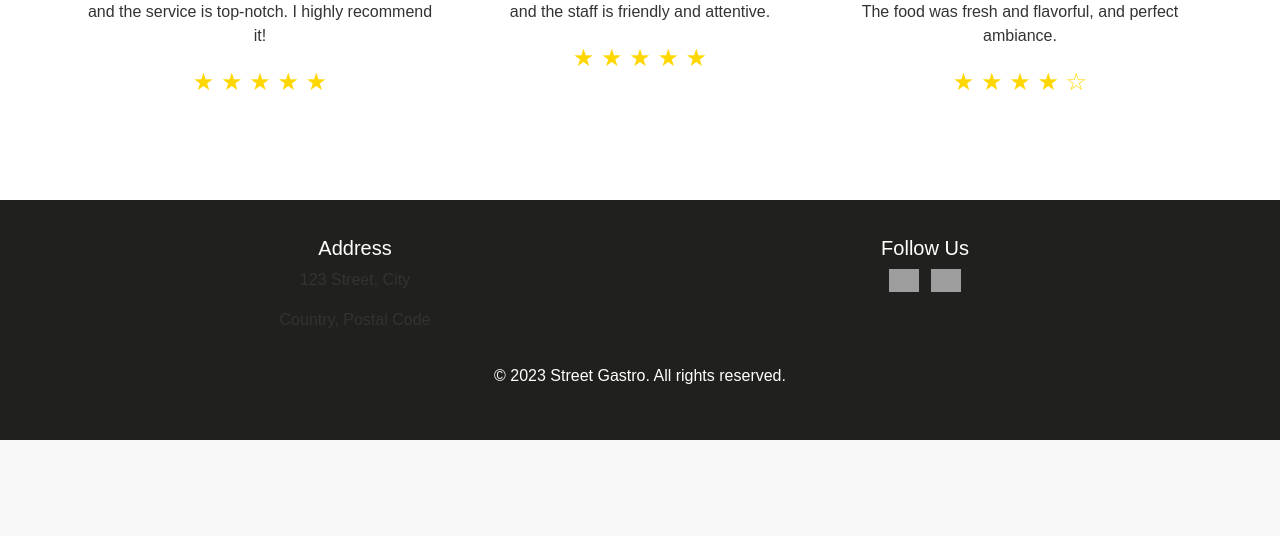
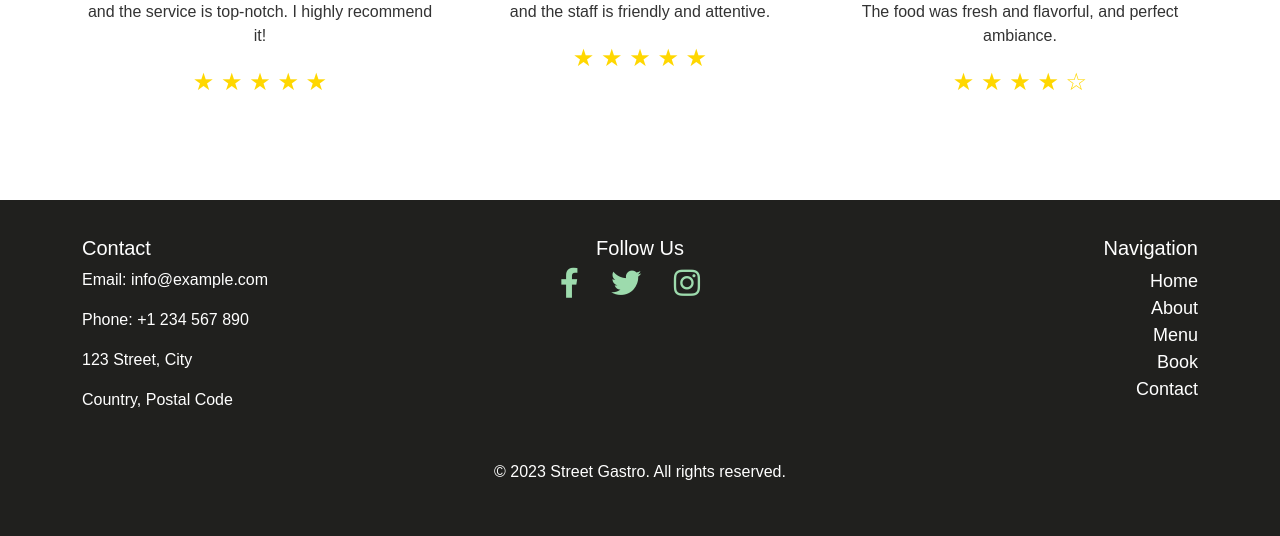
Before and after one commit to KristianDsmith/project-4, a Django app: page / in a window 1280 px wide. Shown: the part 3606-4142 px from the top of the page. Before the commit the page ends 4046 px from the top, so only its background shows below. Run offline with Django 3.2, Linux system fonts and the light colour scheme; some web fonts are replaced; grey boxes are pictures that could not be loaded.

Commit message:
Add info and styling to footer base.html

```diff
--- a/static/css/styles.css
+++ b/static/css/styles.css
@@ -368,17 +368,63 @@ body:not(.home-page) .carousel-control-next {
     margin-bottom: 10px;
 }
 
+
 /* Footer */
-.footer {
-    position: absolute;
-    bottom: 0;
-    width: 100%;
-    height: 120px;
+footer {
     background-color: #20201e;
     text-align: center;
-    line-height: 60px;
+    padding: 20px 0;
+    color: #fff;
 }
 
-.footer-text {
+/* Change the text color for all paragraphs inside the footer */
+footer p {
     color: #fff;
 }
+
+/* Custom styles for the social media icons */
+.social-icons .fab {
+    font-size: 30px; /* Adjust the size as per your preference */
+    color: #9ddbad; /* Set the default color for the icons */
+    margin-right: 20px; /* Add spacing between icons */
+}
+
+/* Customize the color of the icons using custom CSS classes */
+.footer-icon {
+    color: #9ddbad; /* Set the desired color for the icons */
+}
+
+/* Add padding below the "Follow Us" heading */
+.follow-us-heading {
+    padding-bottom: 20px;
+    padding-bottom: 20px;
+}
+
+/* Custom styles for the navigation links */
+.footer-nav li a {
+    color: #fff;
+    text-decoration: none;
+    font-size: 18px;
+    position: relative;
+}
+
+.footer-nav li a::after {
+    content: '';
+    width: 0;
+    height: 3px;
+    background: #9ddbad;
+    position: absolute;
+    left: 0;
+    bottom: -6px;
+    transition: 0.5s;
+}
+
+.footer-nav li a:hover::after {
+    width: 100%;
+}
+
+/* Adjust the size of the "Book a Table" button in the footer */
+.btn-book {
+    padding: 6px 15px;
+    font-size: 16px;
+}
--- a/templates/base.html
+++ b/templates/base.html
@@ -65,36 +65,62 @@
 
 
 
-    <!-- Footer -->
-    <footer class="bg-custom text-white text-center py-3">
+    <footer class="bg-custom text-white py-3">
         <div class="container">
             <div class="row">
-                <!-- Address section -->
-                <div class="col-md-6 mb-3">
-                    <h5>Address</h5>
+                <!-- Column 1: Contact -->
+                <div class="col-md-4 mb-3 text-start">
+                    <h5>Contact</h5>
+                    <p>Email: info@example.com</p>
+                    <p>Phone: +1 234 567 890</p>
                     <p>123 Street, City</p>
                     <p>Country, Postal Code</p>
                 </div>
-                <div class="col-md-6">
+                <!-- Column 2: Follow Us -->
+                <div class="col-md-4 text-center">
                     <h5>Follow Us</h5>
                     <ul class="list-inline social-icons">
                         <li class="list-inline-item">
-                            <a href="#" target="_blank">
-                                <img src="{% static 'images/facebook-icon.png' %}" alt="Facebook" width="30">
+                            <a href="#" target="_blank" class="footer-icon" style="color: white;">
+                                <i class="fab fa-facebook-f"></i>
                             </a>
                         </li>
                         <li class="list-inline-item">
-                            <a href="#" target="_blank">
-                                <img src="{% static 'images/twitter-icon.png' %}" alt="Twitter" width="30">
+                            <a href="#" target="_blank" class="footer-icon" style="color: white;">
+                                <i class="fab fa-twitter"></i>
+                            </a>
+                        </li>
+                        <li class="list-inline-item">
+                            <a href="#" target="_blank" class="footer-icon" style="color: white;">
+                                <i class="fab fa-instagram"></i>
                             </a>
                         </li>
                         <!-- Add more social icons as needed -->
                     </ul>
                 </div>
+                <!-- Column 3: Navigation and Book Button -->
+                <div class="col-md-4 text-end">
+                    <h5>Navigation</h5>
+                    <ul class="list-unstyled footer-nav">
+                        <li><a href="{% url 'homepage' %}" class="footer-link" style="color: white; text-decoration: none;">Home</a></li>
+                        <li><a href="{% url 'about' %}" class="footer-link" style="color: white; text-decoration: none;">About</a></li>
+                        <li><a href="{% url 'menu' %}" class="footer-link" style="color: white; text-decoration: none;">Menu</a></li>
+                        <li><a href="{% url 'book_table' %}" class="footer-link" style="color: white; text-decoration: none;">Book</a></li>
+                        <li><a href="{% url 'contact' %}" class="footer-link" style="color: white; text-decoration: none;">Contact</a></li>
+                    </ul>
+                </div>
             </div>
-            <p class="footer-text">&copy; {% now "Y" %} Street Gastro. All rights reserved.</p>
+            <div class="row mt-3">
+                <!-- Copyright -->
+                <div class="col-md-12 text-center">
+                    <p class="footer-text" style="color: white;">&copy; {% now "Y" %} Street Gastro. All rights reserved.</p>
+                </div>
+            </div>
         </div>
     </footer>
+
+
+
 
     <!-- Add Bootstrap JS and Popper.js links -->
     <script src="https://cdn.jsdelivr.net/npm/bootstrap@5.3.0/dist/js/bootstrap.bundle.min.js"></script>
```
